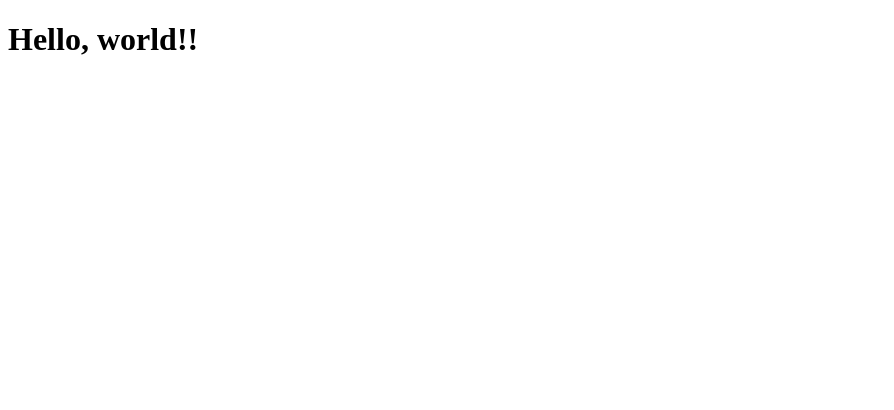
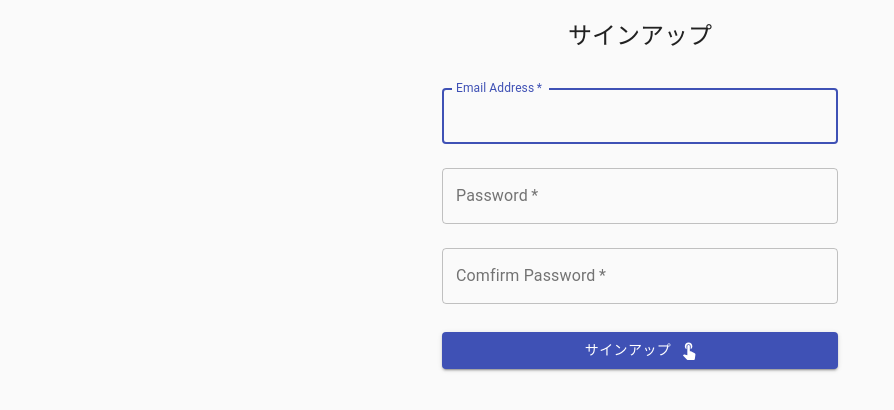
Before and after one commit to mune-actor-en/uchinoko-project, a React (Create React App) app: page / in a window 1280 px wide. Shown: the top 410 px of the page, without its empty margins (0-894 px from the left). Built offline with nearby package versions, Linux system fonts and the light colour scheme.

Commit message:
サインアップ画面のレイアウトを修正。

```diff
--- a/src/App.tsx
+++ b/src/App.tsx
@@ -1,9 +1,10 @@
 import React from 'react';
+import SignUp from './templates/SignUp'
 
 function App() {
   return (
-    <div className="App">
-      <h1>Hello, world!!</h1>
+    <div className="App" id="Uchinoko">
+      <SignUp />
     </div>
   );
 }
--- /dev/null
+++ b/src/assets/style.css
@@ -0,0 +1,4 @@
+Uchinoko {
+  margin: 0 auto;
+  text-align: center;
+}
--- /dev/null
+++ b/src/templates/SignUp.tsx
@@ -0,0 +1,93 @@
+//React
+import React, { FC, useState, useCallback } from 'react';
+//Material-UI
+import Button from '@material-ui/core/Button';
+import CssBaseline from '@material-ui/core/CssBaseline';
+import { createStyles, makeStyles } from '@material-ui/core/styles';
+import TextField from '@material-ui/core/TextField';
+import TouchAppIcon from '@material-ui/icons/TouchApp';
+import Typography from '@material-ui/core/Typography';
+import Container from '@material-ui/core/Container';
+// Logo
+import Logo from './assets/img/icoms/uchinoko-logo.png';
+
+const useStyles = makeStyles(() =>
+  createStyles({
+    top: {
+      marginTop: 20,
+      flexDirection: 'column',
+      alignItems: 'center',
+    },
+    form: {
+      width: '100%',
+      marginTop: 20,
+    },
+    submit: {
+      marginTop: 20,
+    },
+  })
+);
+
+type Props = {};
+
+const SingUp: FC<Props> = ({}) => {
+  const classes = useStyles();
+
+  return (
+    <Container component='main' maxWidth='xs'>
+      <CssBaseline />
+      <div className={classes.top}>
+        <Typography component='h1' variant='h5' align='center'>
+          サインアップ
+        </Typography>
+        <form className={classes.form} noValidate>
+          <TextField
+            variant='outlined'
+            margin='normal'
+            required
+            fullWidth
+            id='email'
+            label='Email Address'
+            name='email'
+            autoComplete='email'
+            autoFocus
+          />
+          <TextField
+            variant='outlined'
+            margin='normal'
+            required
+            fullWidth
+            name='password'
+            label='Password'
+            type='password'
+            id='password'
+            autoComplete='current-password'
+          />
+          <TextField
+            variant='outlined'
+            margin='normal'
+            required
+            fullWidth
+            name='comfirm password'
+            label='Comfirm Password'
+            type='password'
+            id='password'
+            autoComplete='current-password'
+          />
+          <Button
+            type='submit'
+            fullWidth
+            variant='contained'
+            color='primary'
+            className={classes.submit}
+            endIcon={<TouchAppIcon />}
+          >
+            サインアップ
+          </Button>
+        </form>
+      </div>
+    </Container>
+  );
+}
+
+export default SingUp;
--- /dev/null
+++ b/src/templates/index.ts
@@ -0,0 +1 @@
+export {default as SignUp} from './SignUp'
--- a/tsconfig.json
+++ b/tsconfig.json
@@ -18,7 +18,7 @@
     "resolveJsonModule": true,
     "isolatedModules": true,
     "noEmit": true,
-    "jsx": "react"
+    "jsx": "react-jsx"
   },
   "include": [
     "src"
```
Also changed, not shown: src/assets/img/icoms/uchinoko-logo.png (added).
